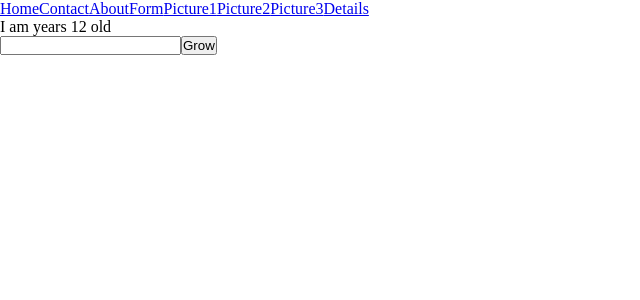
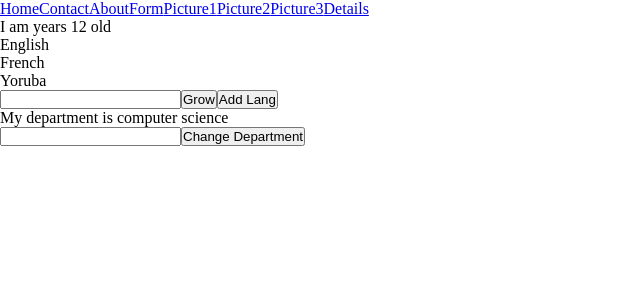
Before and after one commit to Dev-Ruqoyah/hr-first-app, a React (Vite) app: page /details in a window 1280 px wide. Shown: the top 300 px of the page, without its empty margins (0-640 px from the left). Built offline with nearby package versions, Linux system fonts and the light colour scheme.

Commit message:
Redux(useDispatcher and useSelector)

```diff
--- a/src/App.jsx
+++ b/src/App.jsx
@@ -1,4 +1,4 @@
-import React, { useState } from "react";
+import React, { act, useState } from "react";
 
 import { Route, Routes } from "react-router-dom";
 import Calculator from "./component/Calculator";
@@ -19,16 +19,19 @@ import { Provider } from "react-redux";
 
 let personSlice = createSlice({
   name:"person ",
-  initialState:{name:"Taye",dept: "computer science",age:12},
+  initialState:{name:"Taye",dept: "computer science",age:12, lang: ["English","French","Yoruba"]},
   reducers:{
     setName: (state)=>{
       state.name = "Kenny"
     },
-    setDept: (state)=>{
-      state.dept = "computer Engineering"
+    setDept: (state,actions)=>{
+      state.dept = actions.payload
     },
-    setAge:(state,action)=>{
-      state.age = action.payload;
+    setAge:(state,actions)=>{
+      state.age = actions.payload;
+    },
+    setLang:(state,actions)=>{
+        state.lang = [...state.lang,actions.payload]
     }
   }
 })
@@ -37,7 +40,7 @@ let store = configureStore({
     person:personSlice.reducer
   }
 })
-export const {setName,setDept,setAge} = personSlice.actions
+export const {setName,setDept,setAge,setLang} = personSlice.actions
 const App = () => {
   // const [age, setAge] = useState(10);
   // const increment = () => {
--- a/src/component/Calculator.jsx
+++ b/src/component/Calculator.jsx
@@ -3,7 +3,7 @@ import './calculator.css'
 import { AgeContext } from "./context";
 
 const Calculator = () => {
-  const{increments} = useContext(AgeContext)
+  // const{increments} = useContext(AgeContext)
   const [num,setNum] = useState("0")
   const handleNum = (number) =>{
     // setNum(num + number)
@@ -36,7 +36,7 @@ const Calculator = () => {
 
   return (
     <>
-    <button onClick={increments}>Increase</button>
+    {/* <button onClick={increments}>Increase</button> */}
       <div className="container">
         <div className="calculator">
           <div className="screen" >
--- a/src/component/Details.jsx
+++ b/src/component/Details.jsx
@@ -1,6 +1,7 @@
 import { useContext, useState } from "react";
 import { useDispatch, useSelector } from "react-redux";
-import { setAge } from "../App";
+import { setAge, setLang } from "../App";
+import DisplayDepartment from "./DisplayDepartment";
 // import { AgeContext } from "./context";
 
 const Details = () => {
@@ -8,17 +9,27 @@ const Details = () => {
     // useDispatch to change the values
     // const {myAge} = useContext(AgeContext)
     const[newName,setNewName] = useState("")
-    let {age} = useSelector(state=>state.person)
+    let {age,lang} = useSelector(state=>state.person)
+    console.log(lang);
+
     let dispatch = useDispatch()
     console.log(age);
    let myfunc = ()=>{
         dispatch(setAge(newName))
     }
+    let myLang = ()=>{
+        dispatch(setLang("Russian"))
+    }
 
     return ( <>
         <p>I am years {age} old</p>
+        <p>{lang.map((lan,i)=>(
+            <li key={i}>{lan}</li>
+        ))}</p>
         <input type="text" onChange={(e)=>setNewName(e.target.value)} />
         <button onClick={myfunc}>Grow</button>
+        <button onClick={myLang}>Add Lang</button>
+        <DisplayDepartment/>
     </> );
 }
 
--- /dev/null
+++ b/src/component/DisplayDepartment.jsx
@@ -0,0 +1,18 @@
+import { useDispatch, useSelector } from "react-redux";
+import { setDept } from "../App";
+import { useState } from "react";
+
+const DisplayDepartment = () => {
+    const[newDept,setNewDept] = useState("")
+    const {dept} = useSelector(state=>state.person)
+    let dispatch =useDispatch()
+    return (
+        <>
+            <p>My department is {dept}</p>
+            <input type="text" onInput={(e)=>setNewDept(e.target.value)} />
+            <button onClick={()=>dispatch(setDept(newDept))}>Change Department</button>
+        </>
+     );
+}
+
+export default DisplayDepartment;
```
Also changed, not shown: src/component/Redux.jsx (added, +22 -0 lines).
